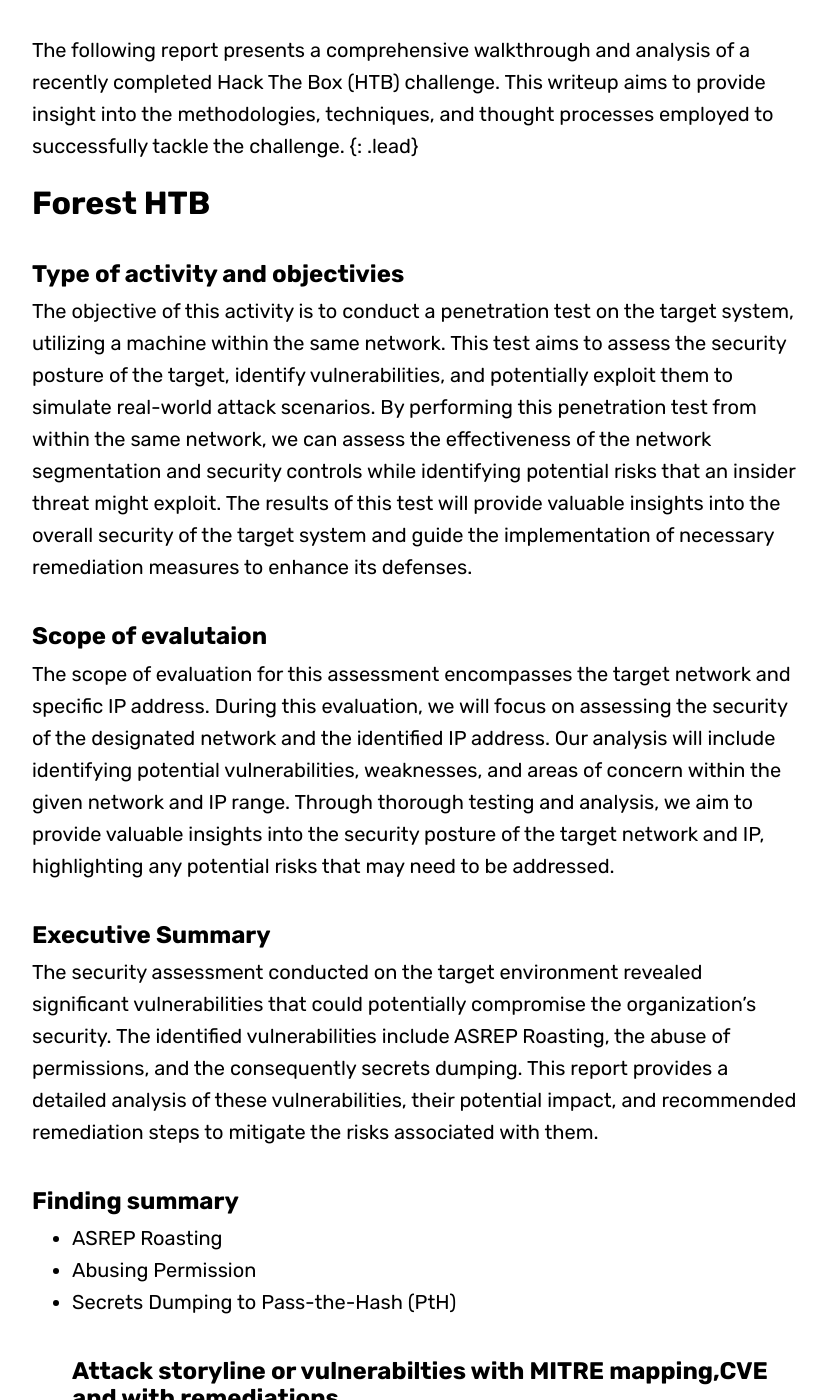
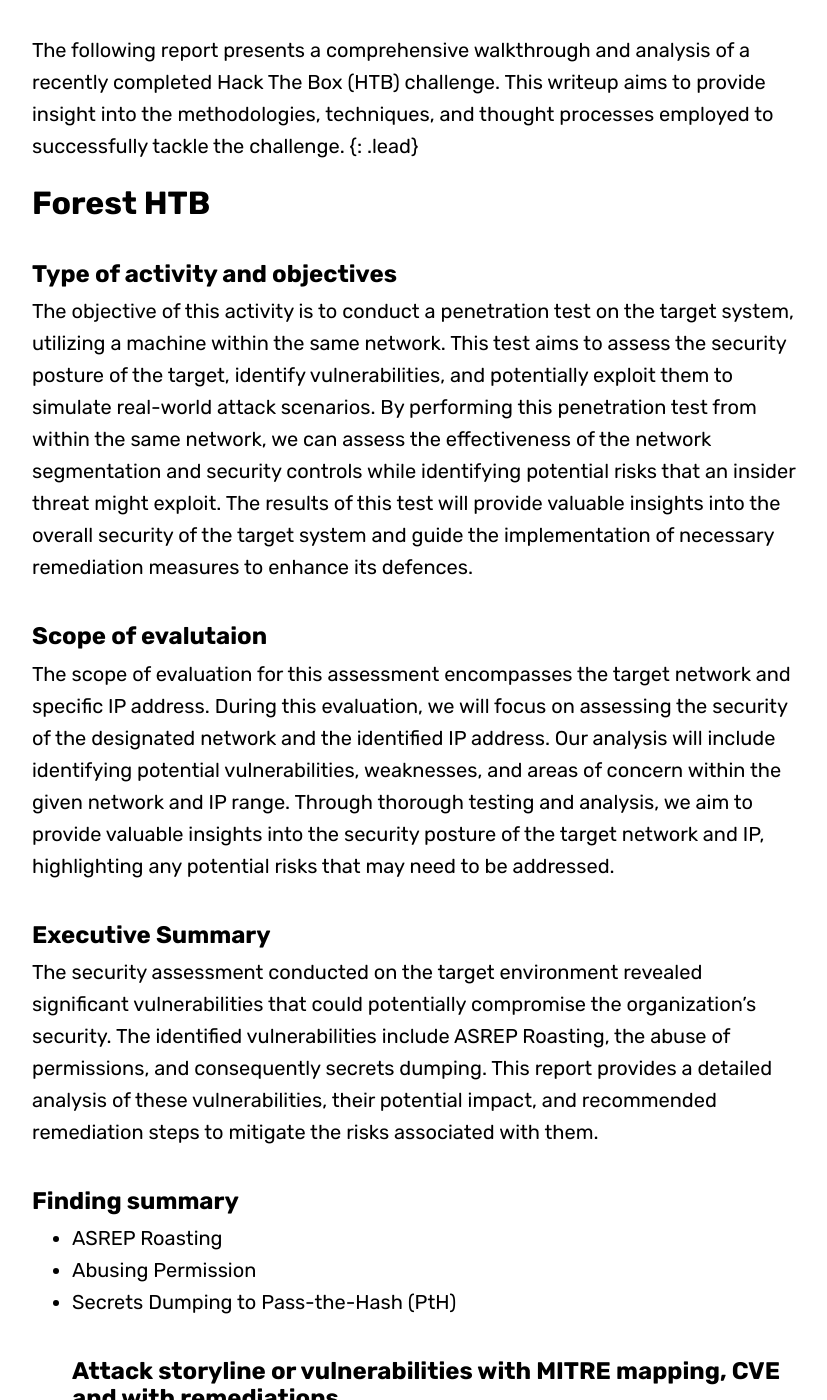
Before and after one commit to blitz0p3rations/blitz0p3rations.github.io, a Jekyll site: the page built from _posts/2023-07-14-Forest.md, in a window 1280 px wide and 1400 px high, scrolled down 990 px. Shown: the whole window, without its empty margins (224-1051 px from the left). Built offline with Jekyll 4.4.1, drawn with Linux system fonts in a browser that asks for light colours; some web fonts are replaced; some of the changed text lies outside the part shown.

Commit message:
Update 2023-07-14-Forest.md

```diff
--- a/_posts/2023-07-14-Forest.md
+++ b/_posts/2023-07-14-Forest.md
@@ -12,20 +12,20 @@
 
 # Forest HTB
 
-## Type of activity and objectivies
+## Type of activity and objectives
 The objective of this activity is to conduct a penetration test on the target system, utilizing a machine within the same network. This test aims to assess the security posture of the target, identify vulnerabilities, and potentially exploit them to simulate real-world attack scenarios.
 By performing this penetration test from within the same network, we can assess the effectiveness of the network segmentation and security controls while identifying potential risks that an insider threat might exploit.
-The results of this test will provide valuable insights into the overall security of the target system and guide the implementation of necessary remediation measures to enhance its defenses.
+The results of this test will provide valuable insights into the overall security of the target system and guide the implementation of necessary remediation measures to enhance its defences.
 ## Scope of evalutaion
 The scope of evaluation for this assessment encompasses the target network and specific IP address. During this evaluation, we will focus on assessing the security of the designated network and the identified IP address. Our analysis will include identifying potential vulnerabilities, weaknesses, and areas of concern within the given network and IP range. Through thorough testing and analysis, we aim to provide valuable insights into the security posture of the target network and IP, highlighting any potential risks that may need to be addressed.
 ## Executive Summary
-The security assessment conducted on the target environment revealed significant vulnerabilities that could potentially compromise the organization's security. The identified vulnerabilities include ASREP Roasting, the abuse of permissions, and the consequently secrets dumping.
+The security assessment conducted on the target environment revealed significant vulnerabilities that could potentially compromise the organization's security. The identified vulnerabilities include ASREP Roasting, the abuse of permissions, and consequently secrets dumping.
 This report provides a detailed analysis of these vulnerabilities, their potential impact, and recommended remediation steps to mitigate the risks associated with them.
 ## Finding summary
 - ASREP Roasting
 - Abusing Permission
 - Secrets Dumping to Pass-the-Hash (PtH)
-## Attack storyline or vulnerabilties with MITRE mapping,CVE and with remediations
+## Attack storyline or vulnerabilities with MITRE mapping, CVE and with remediations
 The attacker initiates the reconnaissance phase by conducting port scanning and LDAP querying analysis against the target network. This activity is in line with the MITRE technique T1046 - Network Service Scanning. By identifying open ports and querying the LDAP directory, the attacker gains insights into the organization's network architecture and potentially discovers valuable information about users and systems.
 
 ![](https://raw.githubusercontent.com/blitz0p3rations/blitz0p3rations.github.io/master/uploads/for1.png)
@@ -51,13 +51,13 @@
 - Credential Access (T1110 Brute Force): The failed password spraying attempt aligns with this technique, where adversaries use brute force or dictionary attacks to obtain valid credentials.
 
 ### ASREP Roasting
-After compiling a list of users through the LDAP querying analysis, the attacker attempts to exploit the ASREP Roasting vulnerability. This involves requesting an encrypted AS-REP ticket from the Kerberos authentication system for a specific user, attempting to crack the ticket offline to retrieve the user's plaintext password. This technique aligns with MITRE's T1558.003 - Steal or Forge Kerberos Tickets: AS-REP Roasting.
+After compiling a list of users through the LDAP querying analysis, the attacker attempts to exploit the ASREP Roasting vulnerability. This involves requesting an encrypted AS-REP ticket from the Kerberos authentication system for a specific user, and attempting to crack the ticket offline to retrieve the user's plaintext password. This technique aligns with MITRE's T1558.003 - Steal or Forge Kerberos Tickets: AS-REP Roasting.
 ### PoC
 
 - During the assessment, the ASREP Roasting technique was employed to target accounts with Kerberos Pre-Authentication disabled.
 - The attack involved requesting a Ticket Granting Service (TGS) ticket for the user with Pre-Authentication disabled.
 - The ticket request was made to the Key Distribution Center (KDC), and a service ticket was received without requiring a valid password.
-- This "roasted" service ticket contained encrypted information that could be targeted for offline brute force decryption.
+- This "roasted" service ticket contained encrypted information that could be targeted for offline brute-force decryption.
 - The encrypted service ticket obtained from the ASREP Roasting attack was subjected to offline password cracking using tools like Hashcat or John the Ripper.
 - After successfully cracking the ticket's password, the plaintext credentials were obtained.
 - These credentials were then used to authenticate via Windows Remote Management (WinRM).
```
Also changed, not shown: other parts of _posts/2023-07-14-Forest.md (+5 -5 lines).
